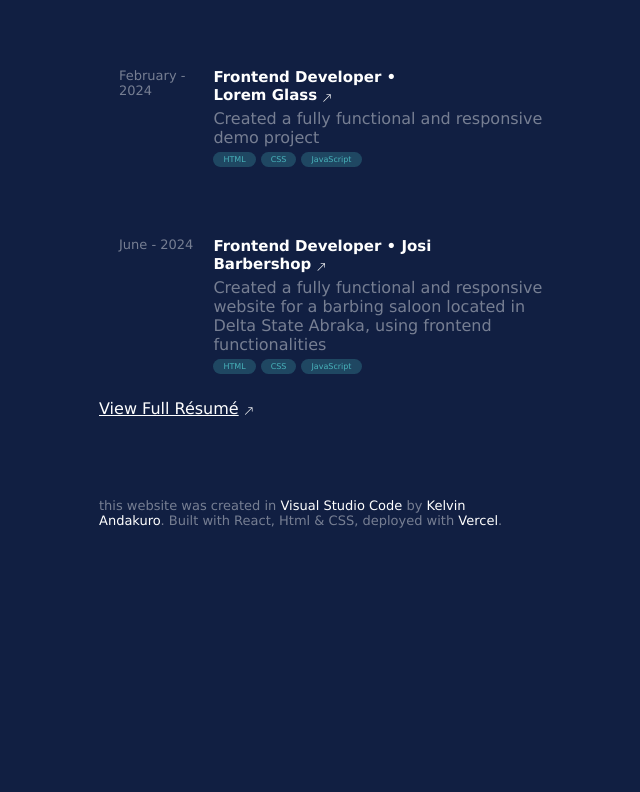
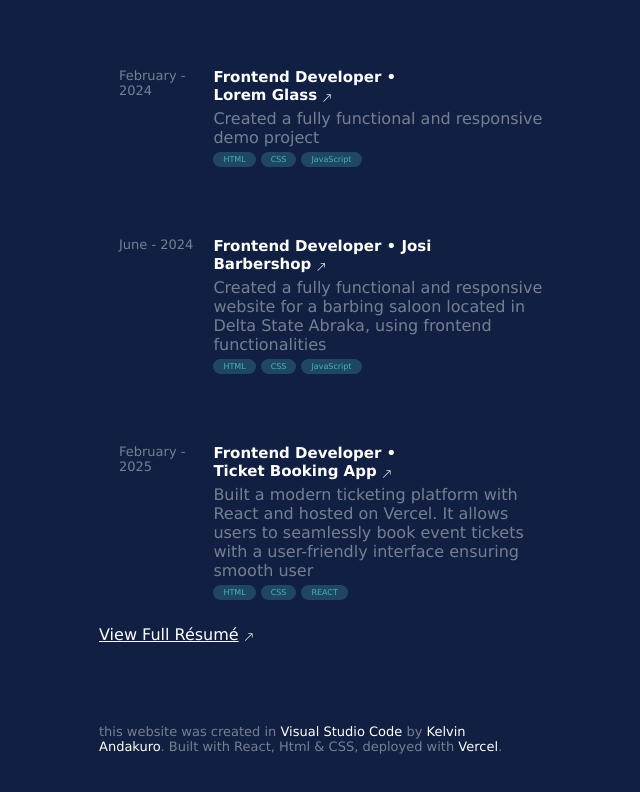
Before and after one commit to Andak-Creates/VINDiPortfolio, a React (Vite) app: page / in a window 1280 px wide. Shown: the part 1054-1846 px from the top of the page, without its empty margins (546-1186 px from the left). Before the commit the page ends 1682 px from the top, so only its background shows below. Built offline with nearby package versions, Linux system fonts and the light colour scheme.

Commit message:
chore: updated experience

```diff
--- a/src/components/DisplayContent.jsx
+++ b/src/components/DisplayContent.jsx
@@ -10,7 +10,7 @@ const DisplayContent = () => {
         <div className="aboutDeets">
           <p>
             {" "}
-            Hi, My name is <span>Kelvin Andakuro</span> and I am a{" "}
+            Hi, My name is <span>Kelvin Andakuro</span> and I am an aspiring{" "}
             <span>frontend developer</span> with a passion in building{" "}
             <span>user-friendly</span>, <span>accessible</span> and{" "}
             <span>pixel perfect web experiences</span>
--- a/src/components/Tools.jsx
+++ b/src/components/Tools.jsx
@@ -74,4 +74,20 @@ export const projects = [
       },
     ],
   },
+
+  {
+    link: "https://my-ticket-app-seven.vercel.app/",
+    month: "February",
+    year: "2025",
+    role: "Frontend Developer",
+    title: "Ticket Booking App",
+    desc: "Built a modern ticketing platform with React and hosted on Vercel. It allows users to seamlessly book event tickets with a user-friendly interface ensuring smooth user ",
+    languages: [
+      {
+        html: "HTML",
+        css: "CSS",
+        react: "REACT",
+      },
+    ],
+  },
 ];
```
